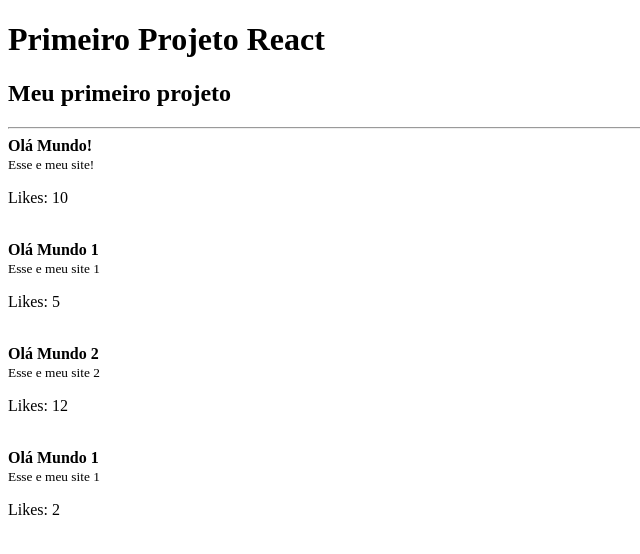
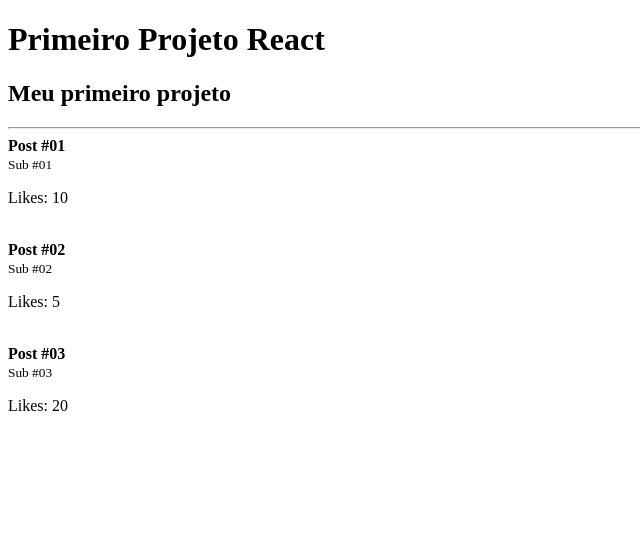
Before and after one commit to ruann3res/react-base, a React app in the folder module1/: page / in a window 1280 px wide. Shown: the top 554 px of the page, without its empty margins (0-640 px from the left). Built offline with nearby package versions, Linux system fonts and the light colour scheme.

Commit message:
feat: learning about lists && component lists && key prop

```diff
--- a/module1/src/App.js
+++ b/module1/src/App.js
@@ -1,6 +1,14 @@
 import React from "react";
 import Post from "./Post";
 import Header from "./Header";
+
+const posts = [
+    { title: "Post #01", subtittle: "Sub #01", likes: 20, },
+    { title: "Post #02", subtittle: "Sub #02", likes: 10 },
+    { title: "Post #03", subtittle: "Sub #03", likes: 40 }
+
+
+]
 
 export default function App() {
     return (
@@ -9,34 +17,16 @@
                 <h2>Meu primeiro projeto</h2>
             </Header>
             <hr />
-            <Post
-                post={{
-                    title: "Olá Mundo!",
-                    subtittle: "Esse e meu site!"
-                }}
-                likes={20}
-            />
-            <Post
-                post={{
-                    title: "Olá Mundo 1",
-                    subtittle: "Esse e meu site 1"
-                }}
-                likes={10}
-            />
-            <Post
-                post={{
-                    title: "Olá Mundo 2",
-                    subtittle: "Esse e meu site 2"
-                }}
-                likes={24}
-            />
-            <Post
-                post={{
-                    title: "Olá Mundo 1",
-                    subtittle: "Esse e meu site 1"
-                }}
-                likes={4}
-            />
+            {posts.map(post => (
+                <Post
+                    key={post.title}
+                    likes={post.likes}
+                    post={{
+                        title: post.title,
+                        subtittle: post.subtittle
+                    }}
+                />
+            ))}
 
         </>
     )
--- a/module1/src/Header.js
+++ b/module1/src/Header.js
@@ -1,8 +1,5 @@
 import React from "react";
 import PropTypes from "prop-types";
-
-
-
 
 export default function Header({ title, children }) {
     return (
```
